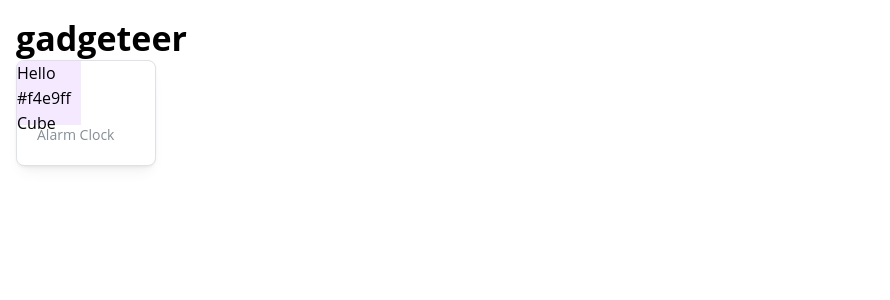
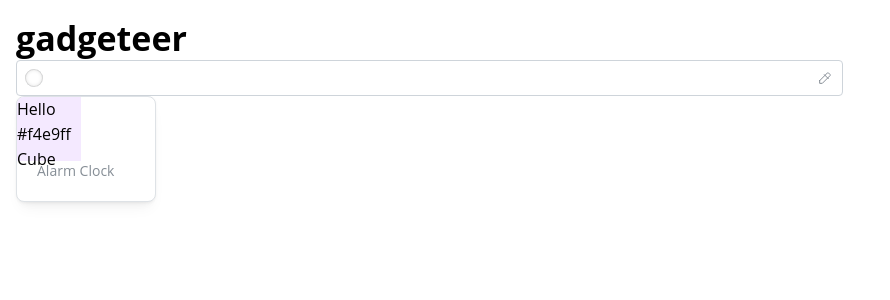
Before and after one commit to janakitti/gadgets, a React (Create React App) app: page / in a window 1280 px wide. Shown: the top 300 px of the page, without its empty margins (0-890 px from the left). Built offline with nearby package versions, Linux system fonts and the light colour scheme.

Commit message:
Add color picker

```diff
--- a/src/Gallery.tsx
+++ b/src/Gallery.tsx
@@ -1,4 +1,4 @@
-import { Grid, SimpleGrid, Title } from "@mantine/core";
+import { ColorInput, Grid, SimpleGrid, Title } from "@mantine/core";
 import GadgetCard from "./GadgetCard";
 import { useEffect, useState } from "react";
 import { GadgetLibrary } from "./GadgetLibrary";
@@ -8,8 +8,9 @@ import { gadgetFactory } from "./GadgetFactory";
 function Gallery() {
   const [gadgets, setGadgets] = useState<JSX.Element[]>([]);
 
-  const { primaryColor } = useGalleryStore((state) => ({
+  const { primaryColor, setPrimaryColor } = useGalleryStore((state) => ({
     primaryColor: state.primaryColor,
+    setPrimaryColor: state.setPrimaryColor,
   }));
 
   useEffect(() => {
@@ -23,6 +24,11 @@ function Gallery() {
     <Grid>
       <Grid.Col span={8}>
         <Title order={1}>gadgeteer</Title>
+        <ColorInput
+          format="hex"
+          swatches={["#2e2e2e", "#868e96", "#fa5252"]}
+          onChange={(color) => setPrimaryColor(color)}
+        />
         <SimpleGrid spacing="xl" cols={5}>
           {gadgets}
         </SimpleGrid>
```
